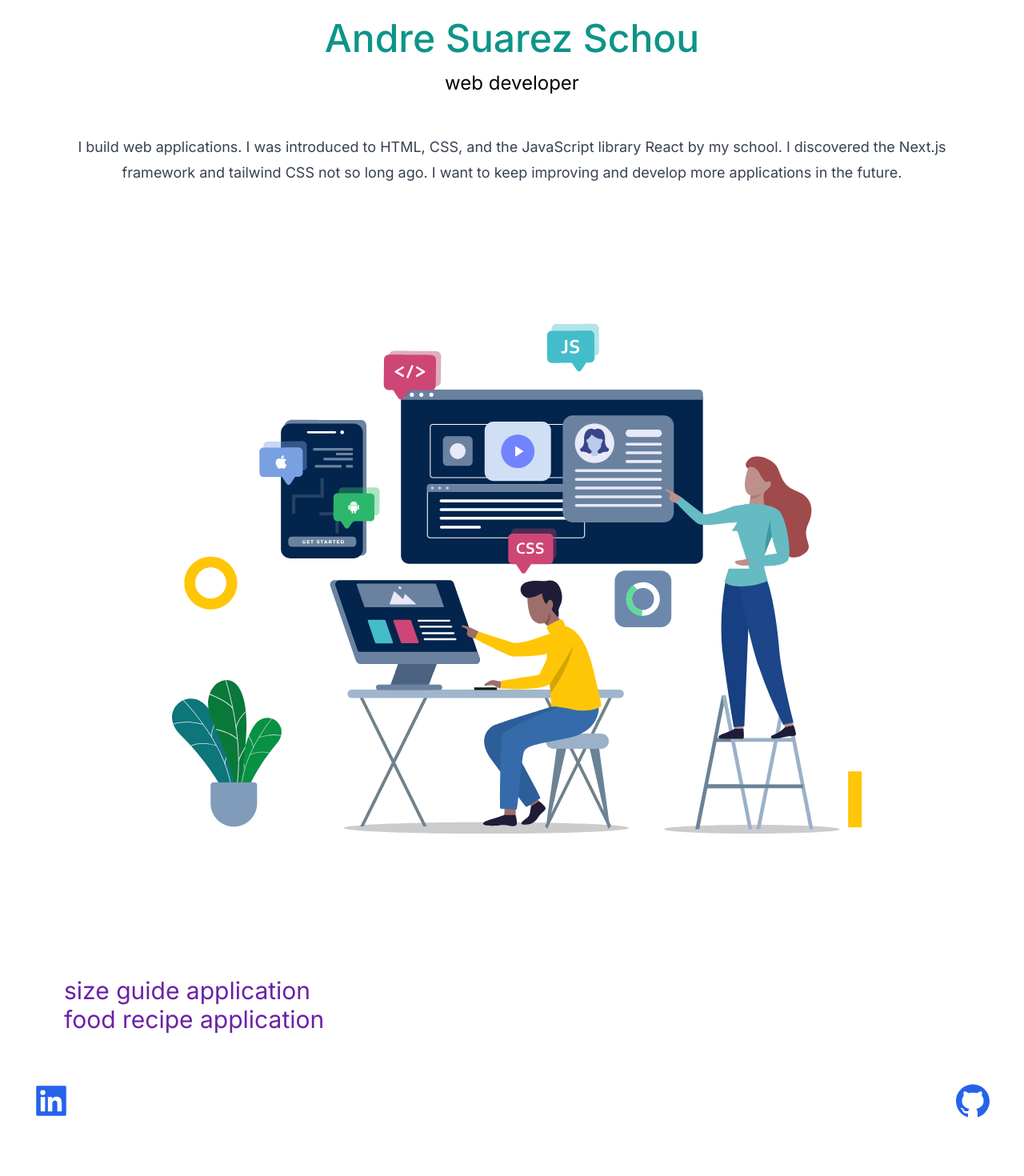
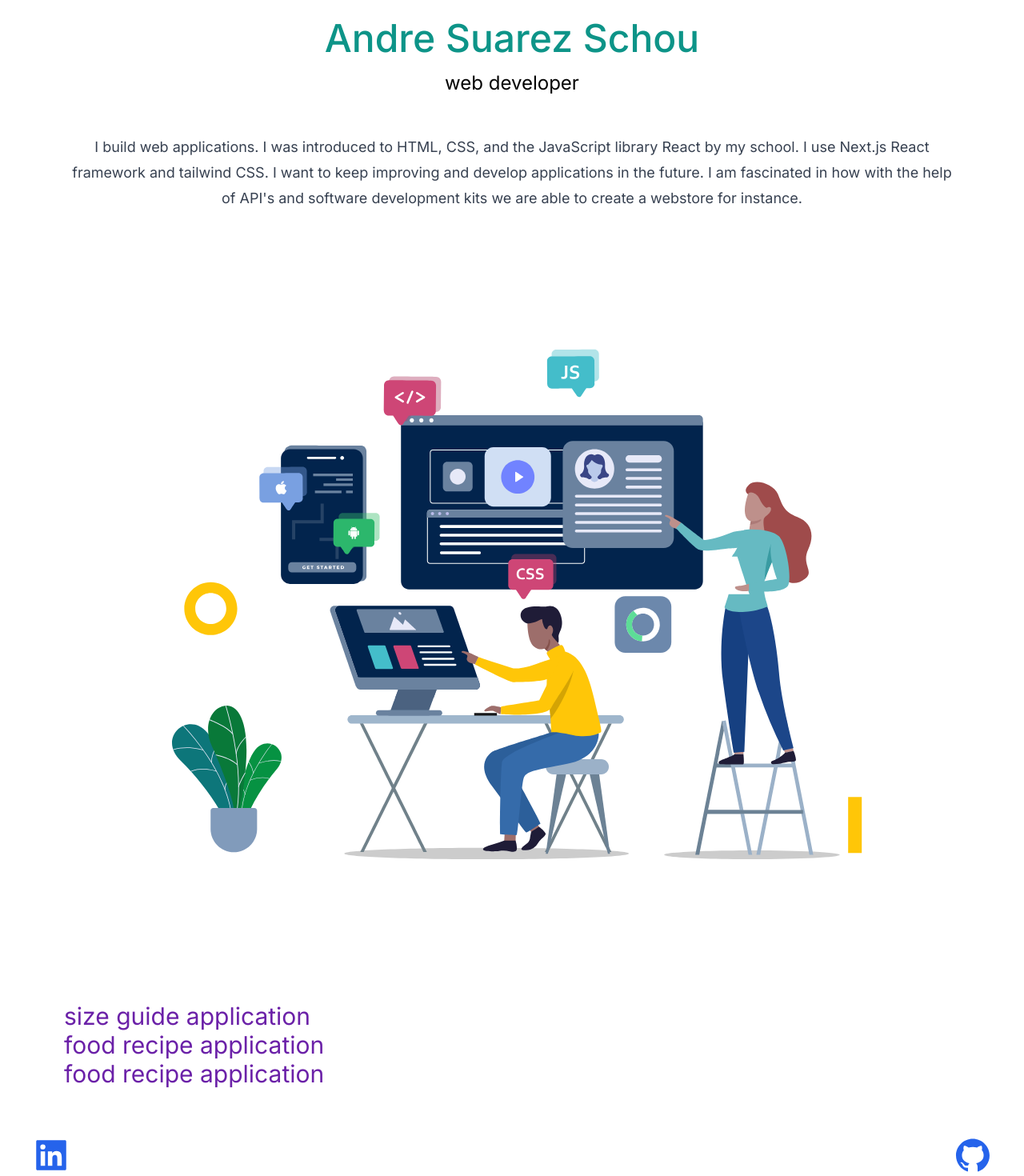
Before and after one commit to andresuarezschou/my-website-project, a Next.js app: page / in a window 1280 px wide. Shown: the part 180-1650 px from the top of the page at 80% size. Built offline with nearby package versions, Linux system fonts and the light colour scheme.

Commit message:
Update page.tsx

```diff
--- a/app/page.tsx
+++ b/app/page.tsx
@@ -19,8 +19,10 @@ export default function Home() {
           <p className="text-lg py-10 leading-8 text-gray-700">
             I build web applications.
             I was introduced to HTML, CSS, and the JavaScript library React by my school.
-            I discovered the Next.js framework and tailwind CSS not so long ago.
-            I want to keep improving and develop more applications in the future.
+            I use Next.js React framework and tailwind CSS.
+            I want to keep improving and develop applications in the future.
+            I am fascinated in how with the help of API's and software development kits we are able to create a webstore for instance.
+
           </p>
           <div className="flex justify-center">
               <Lottie animationData={animationData} />
@@ -29,6 +31,7 @@ export default function Home() {
         <div className="text-3xl flex-col flex justify-center text-purple-800 p-10">
           <a href="https://musical-twilight-75b4a5.netlify.app/">size guide application</a>
           <a href="https://reliable-tulumba-787b60.netlify.app">food recipe application</a>
+          <a href="https://fancy-hamster-3f2a52.netlify.app/">food recipe application</a>
         </div>
         <div className="text-5xl flex justify-between py-5 text-blue-600">
           <a href="https://www.linkedin.com/in/andre-suarez-schou/"><AiFillLinkedin /></a>
```
